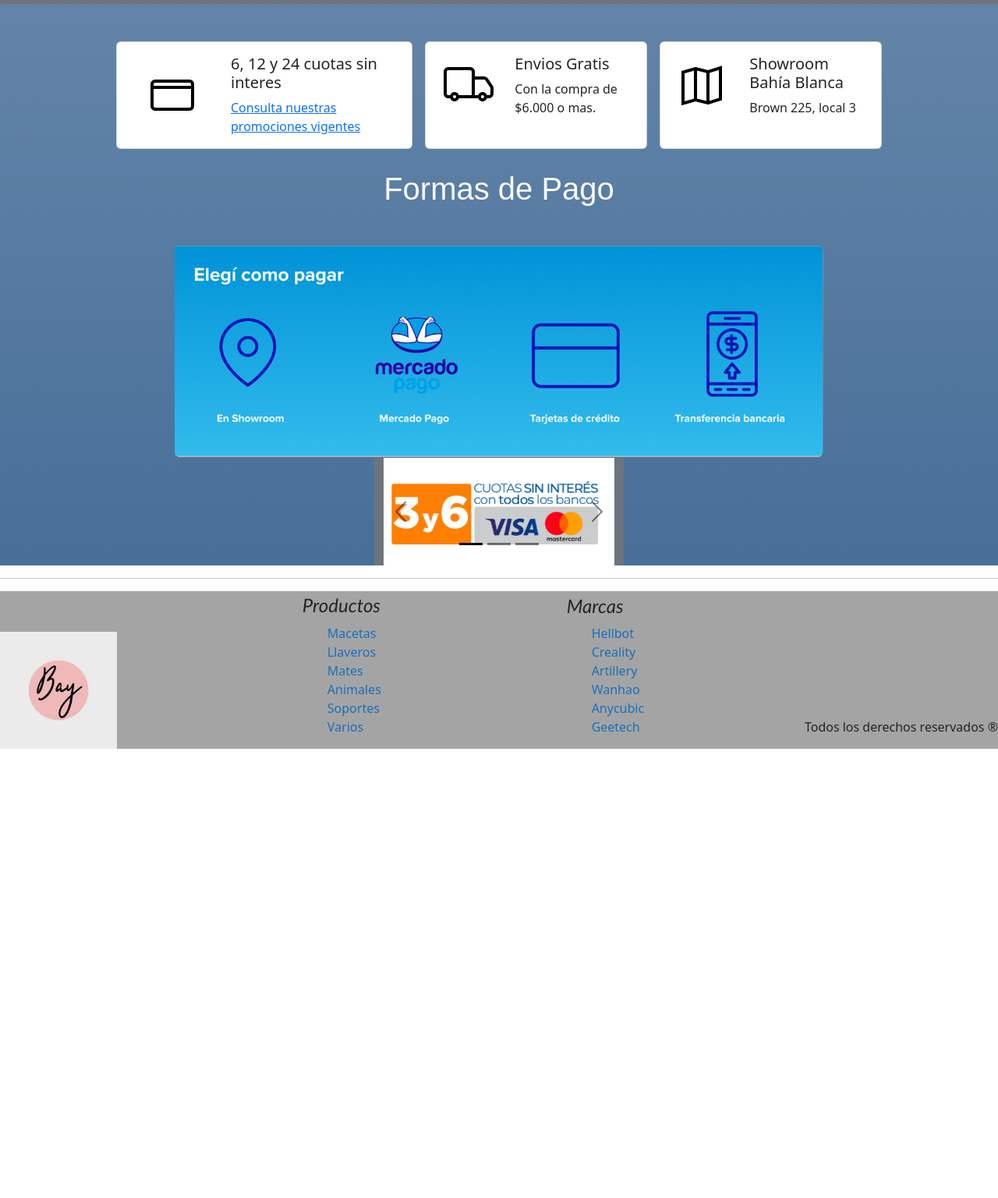
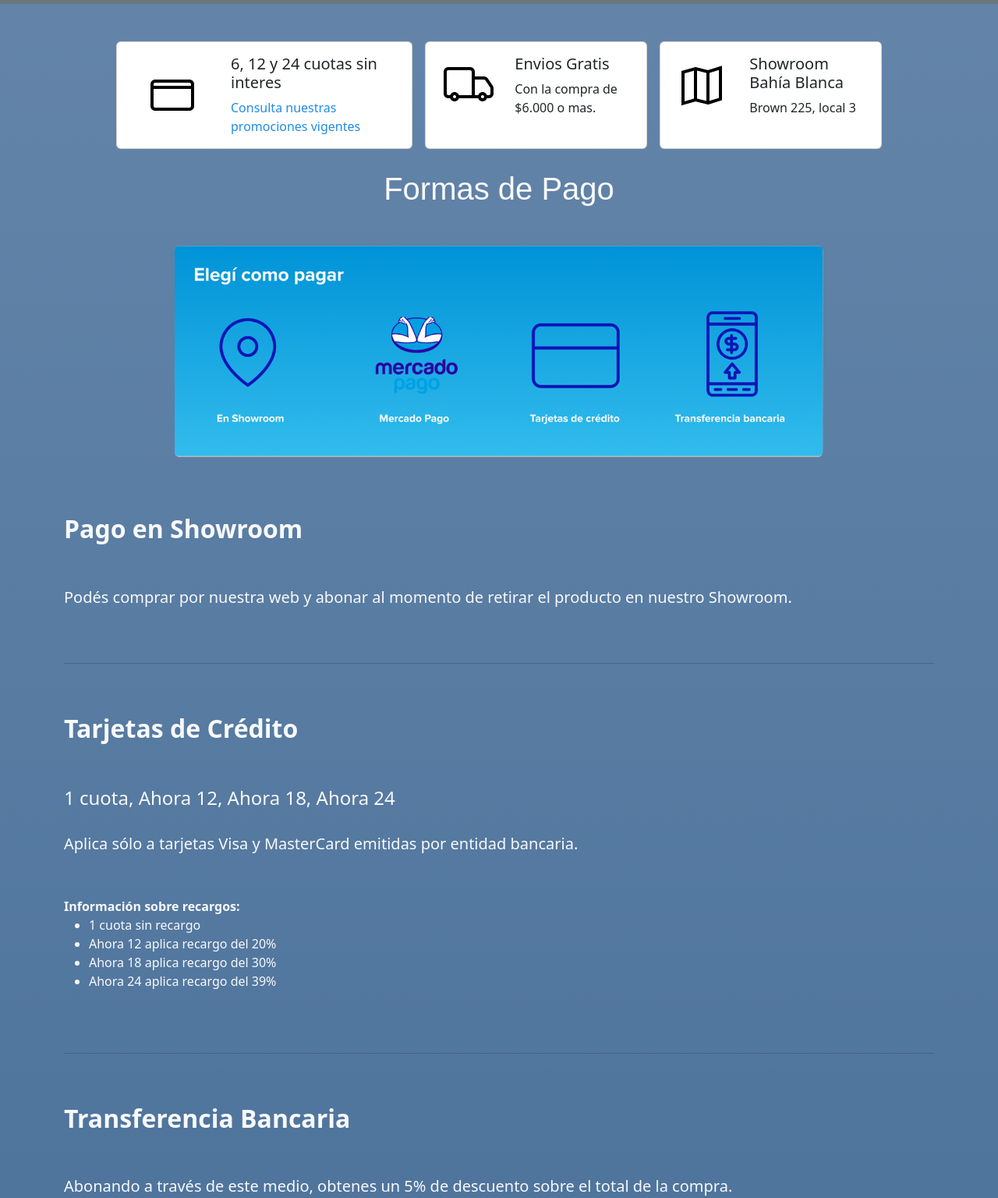
Before and after one commit to RiosLautaro/Venta-3D, a plain HTML site: page Paginas/pago.html in a window 1280 px wide. Shown: the part 71-1607 px from the top of the page at 78% size. Before the commit the page ends 1031 px from the top, so only its background shows below. Drawn offline with nearby package versions, Linux system fonts and the light colour scheme.

Commit message:
Se completa Pago.hmtl con bootstrap

```diff
--- a/Css/estilos.css
+++ b/Css/estilos.css
@@ -455,3 +455,8 @@ div[class|="sponsors__socio"] {
   {
       background-color: #486f99;
   }
+
+  .info-tarjeta{
+      text-decoration: none;
+      color: rgb(33, 139, 231)
+  }
--- a/Paginas/pago.html
+++ b/Paginas/pago.html
@@ -50,7 +50,6 @@
                         <li class="nav-item">
                             <a class="nav-link text-light" href="../Paginas/Contacto.html">Contacto</a>
                         </li>
-
                         <li class="nav-item">
                             <a class="nav-link text-light disabled" href="#">+54 11 39282143</a>
                         </li>
@@ -81,7 +80,7 @@
                         <div class="col-md-8">
                             <div class="card-body">
                                 <h5 class="card-title">6, 12 y 24 cuotas sin interes</h5>
-                                <a class="card-text">Consulta nuestras promociones vigentes</a>
+                                <a class="card-text info-tarjeta" href="#">Consulta nuestras promociones vigentes</a>
                             </div>
                         </div>
                     </div>
@@ -115,23 +114,59 @@
                     </div>
                 </div>
             </div>
+        </div>
 
-
-        </div>
 
         <div class="container d-flex">
             <div class="row">
                 <h3 class="titulo text-light ">
                     Formas de Pago
                 </h3>
-                <div class="d-flex justify-content-center">
-                    <img class="w-75" src="../Assets/pagos.png" alt="...">
+                <div class="col-lg-12">
+                    <div class="d-flex justify-content-center">
+                        <img class="w-75" src="../Assets/pagos.png" alt="formas de pago">
+                    </div>
+
+                    <br><br><br>
+                    <p class="h2 text-light fw-bold">Pago en Showroom</p>
+                    <br><br>
+                    <p class="h5 text-light">Podés comprar por nuestra web y abonar al momento de retirar el producto en nuestro Showroom.</p>
+
+                    <br><br><hr><br><br>
+
+                    <p class="h2 text-light fw-bold">Tarjetas de Crédito</p>
+                    <br><br>
+                    <p class="h4 text-light">1 cuota, Ahora 12, Ahora 18, Ahora 24</p>
+                    <br>
+                    <p class="h5 text-light fw-light">Aplica sólo a tarjetas Visa y MasterCard emitidas por entidad bancaria.</p>
+                    <br><br>
+                    <b class="text-light">Información sobre recargos:</b>
+                    <ul>
+                        <li class="text-light">1 cuota sin recargo</li>
+                        <li class="text-light">Ahora 12 aplica recargo del 20%</li>
+                        <li class="text-light">Ahora 18 aplica recargo del 30%</li>
+                        <li class="text-light">Ahora 24 aplica recargo del 39%</li>
+                    </ul>
+
+                    <br><br><hr><br><br>
+
+                    <p class="h2 text-light fw-bold">Transferencia Bancaria</p>
+                    <br><br>
+                    <p class="h5 text-light">Abonando a través de este medio, obtenes un 5% de descuento sobre el total de la compra.</p>
+
+                    <br><br><hr><br><br>
                 </div>
 
             </div>
         </div>
 
-        <div class="container bg-secondary w-25">
+
+
+        <div class="container w-50">
+
+            <p class="h2 text-light fw-bold">Nuestras promociones</p>
+            <br><br>
+
             <div id="carouselExampleIndicators" class="carousel carousel-dark slide" data-bs-ride="true">
                 <div class="carousel-indicators">
                     <button type="button" data-bs-target="#carouselExampleIndicators" data-bs-slide-to="0"
@@ -163,36 +198,10 @@
                     <span class="visually-hidden">Next</span>
                 </button>
             </div>
+            <br><br>
         </div>
 
-        <!-- <h2>Formas de Pago</h2>
-
-        <section>
-            <h3>Tarjetas</h3>
-            <p>Lorem ipsum dolor sit, amet consectetur adipisicing elit. Eligendi id vero alias nobis laboriosam
-                praesentium eum ipsa tenetur debitis, enim placeat sint dolorem adipisci voluptatum expedita qui, modi
-                obcaecati, nam dicta ut nulla. Atque obcaecati, maxime velit, illum illo quae at provident officia rem,
-                nihil cum sed deserunt magni tempora?</p>
-        </section>
-
-        <section>
-            <h3>Efectivo</h3>
-            <p>Lorem, ipsum dolor sit amet consectetur adipisicing elit. Enim, incidunt? Reiciendis, eos aspernatur
-                corporis porro eius harum in. Cupiditate rem minus delectus corrupti voluptates quam explicabo, ratione
-                nisi nemo obcaecati dolores id voluptatibus veritatis, repudiandae cumque corporis ut quae laborum
-                laudantium consequatur! Nemo dolorem, optio laborum a non temporibus quisquam?</p>
-        </section>
-
-        <section>
-            <h3>Mayoristas</h3>
-            <p>Lorem ipsum dolor sit amet consectetur adipisicing elit. Deleniti possimus ut adipisci dignissimos
-                corporis vitae dolore expedita excepturi aspernatur corrupti?</p>
-        </section> -->
-
-
     </main>
-
-    <hr>
 
     <footer class="footer">
 
```
